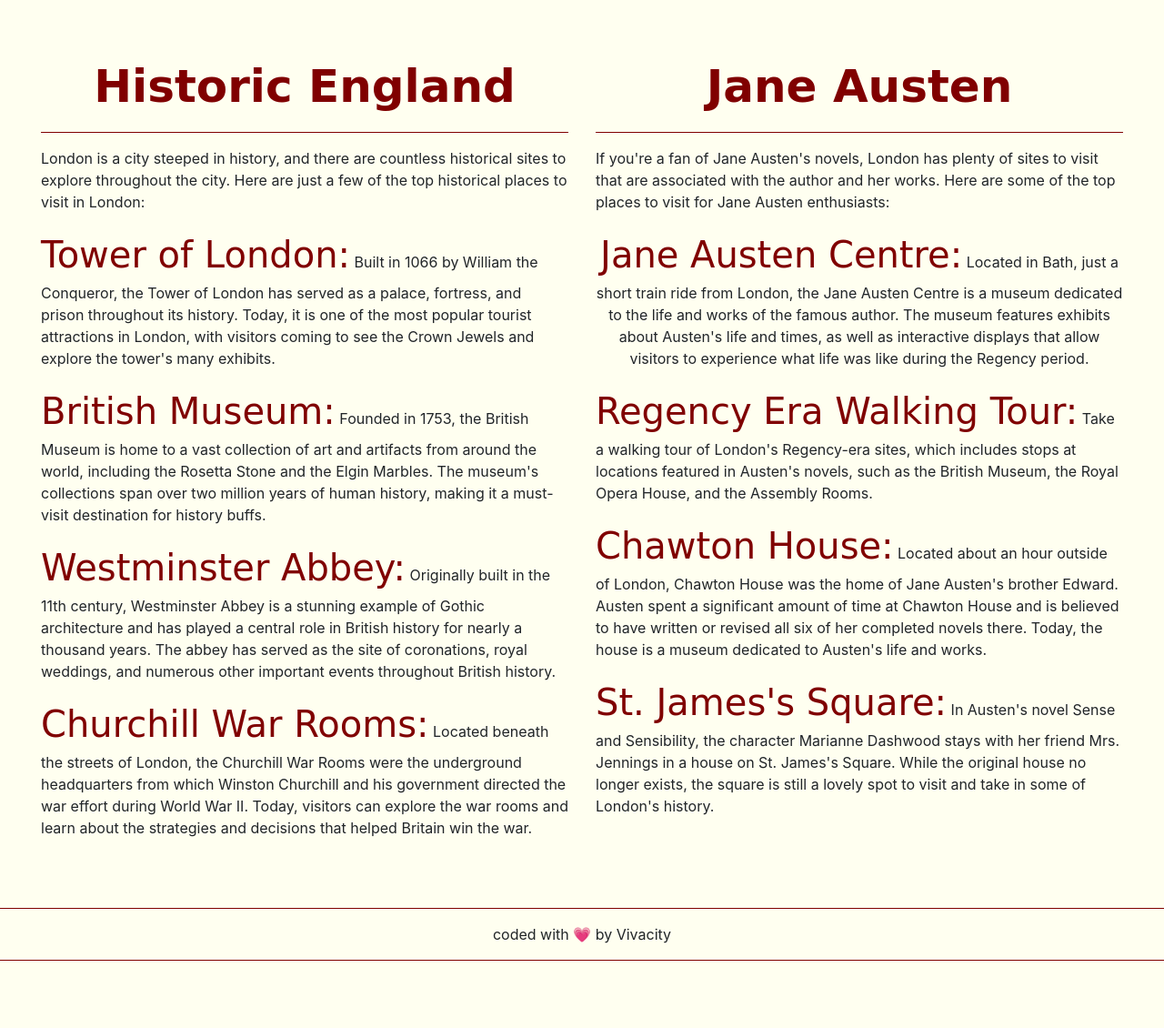
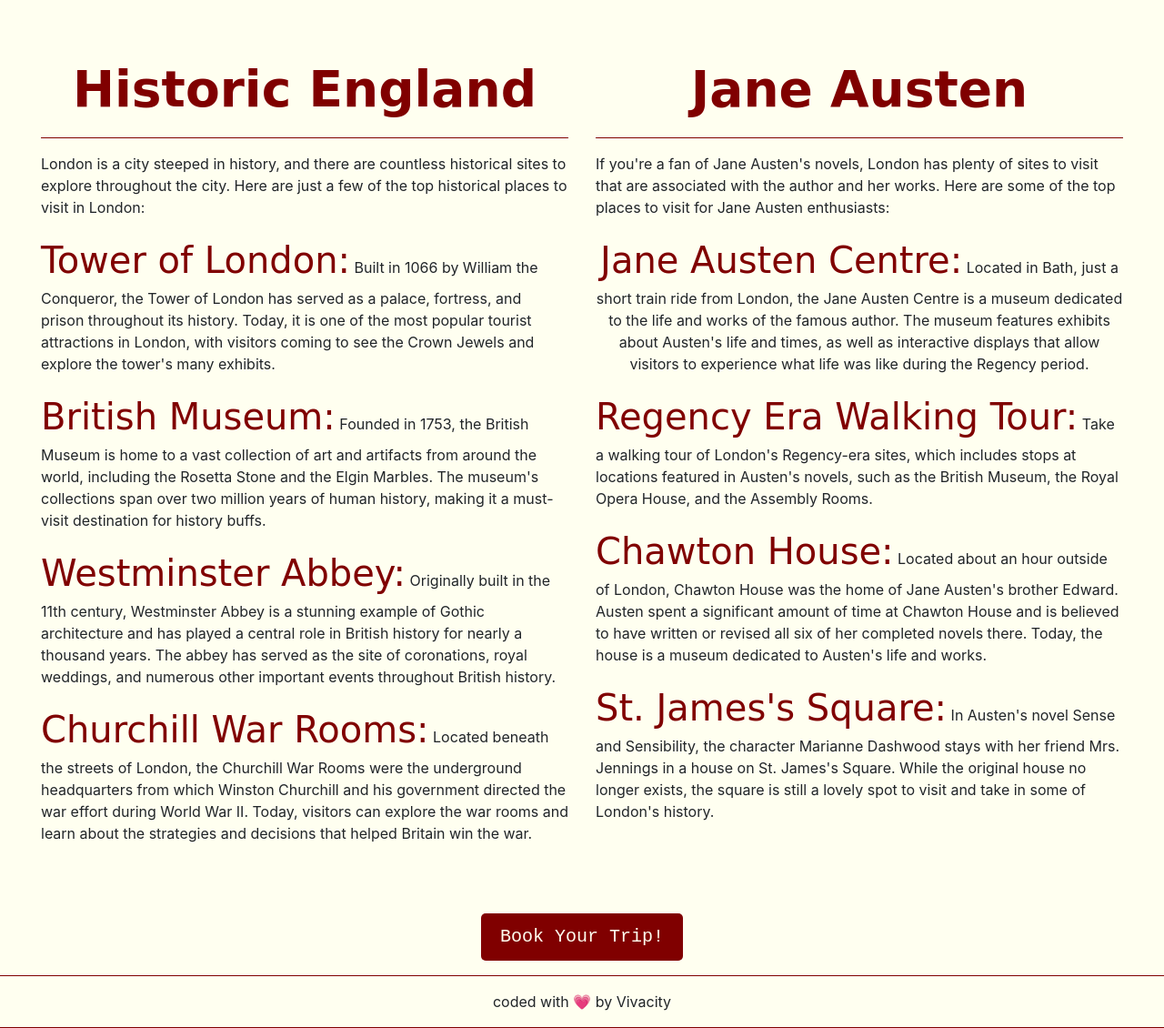
Before and after one commit to VivacityRex/travel-destination-dream, a plain HTML site: page index.html in a window 1280 px wide. Shown: the part 252-1382 px from the top of the page at 91% size. Before the commit the page ends 1308 px from the top, so only its background shows below. Drawn offline with nearby package versions, Linux system fonts and the light colour scheme; a web font is replaced by a local one.

Commit message:
Added a button for travel information

```diff
--- a/index.html
+++ b/index.html
@@ -61,7 +61,7 @@
     <!---STOP-->
 <div>
 
-
+    <a href="https://www.expedia.com/London.d178279.Destination-Travel-Guides" target="_blank" class="btn">Book Your Trip!</a>
 </div>
 <footer>
     <hr />
--- a/style.css
+++ b/style.css
@@ -9,7 +9,7 @@
     color: maroon;
     text-align: center;
     margin: 20px;
-    font-size: 50px;
+    font-size: 55px;
     font-weight: 700;
 }
 .banner-image {
@@ -42,6 +42,21 @@
 hr {
     border-color: maroon;
 }
+.btn {
+    background-color: maroon;
+    color: ivory;
+    padding: 10px 20px;
+    border-radius: 5px;
+    text-decoration: none;
+    font-family: 'Courier New', Courier, monospace;
+    font-size: 20px;
+}
+.btn:hover {
+color: maroon;
+font-weight: 800;
+background-color: ivory;
+border: 2px solid maroon;
+}
 footer {
     text-align: center;
 }
```
